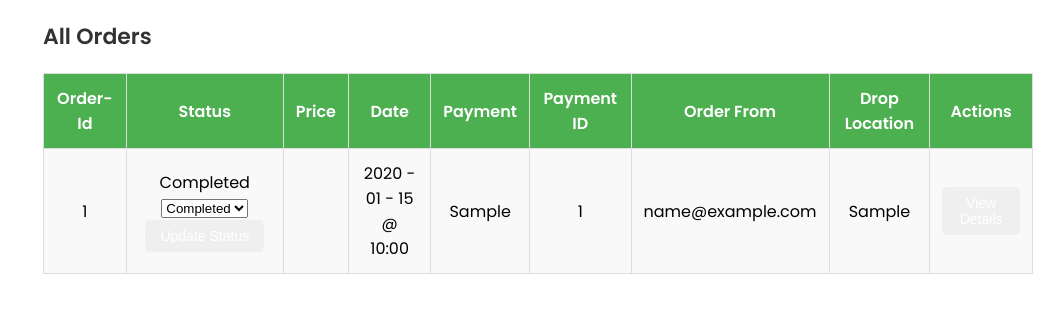
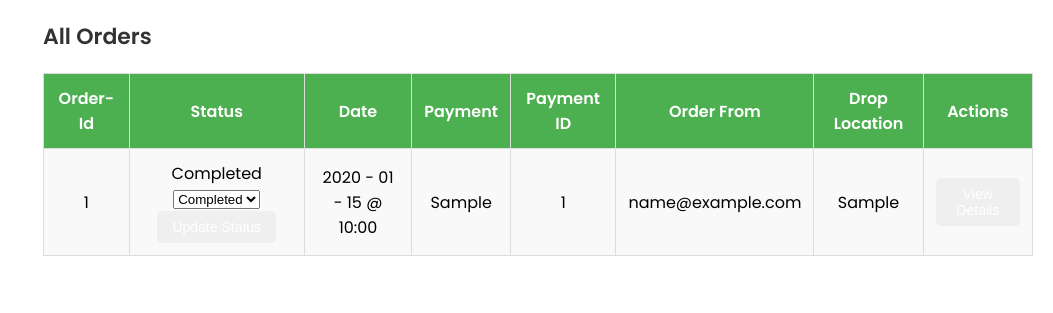
Before and after one commit to Flass23/Pharmacy, a Flask app: page /admin/orders in a window 1280 px wide. Shown: the part 95-408 px from the top of the page, without its empty margins (227-1280 px from the left). Run offline with Flask 3, Linux system fonts and the light colour scheme; a user stored in the database is signed in; tables that the repository leaves empty hold one stand-in row (values such as "Sample post"); some libraries are stand-ins or nearby versions.

Commit message:
update on menu and orders

```diff
--- a/application/admin/views.py
+++ b/application/admin/views.py
@@ -131,6 +131,7 @@
 def orders():
     form = updatestatusform()
     orders = Order.query.all()
+    #total = sum(item.product.price * item.quantity for item in orders.order_items)
     return render_template("admin/orders.html", form=form, orders=orders)
 
 
--- a/application/templates/admin/orders.html
+++ b/application/templates/admin/orders.html
@@ -38,7 +38,7 @@
                     <tr>
               <th scope="col">Order-Id</th>
               <th scope="col">Status</th>
-              <th scope="col">Price</th>
+
               <th scope="col">Date</th>
               <th scope="col">Payment</th>
               <th scope="col">Payment ID</th>
@@ -60,9 +60,6 @@
                       {{form.submit(class='btn btn-chat')}}
                     </form>
                       </td>
-
-                      <td> {{order.total}}</td>
-
                       <td>
                         {{order.create_at.strftime('%Y - %m - %d @ %H:%M') }}
                       </td>
--- a/application/templates/admin/vieworders.html
+++ b/application/templates/admin/vieworders.html
@@ -18,7 +18,6 @@
         <!-- Orders Table -->
         <section class="orders-section">
 
-      <h2>User Order</h2>
         <h2>Order Id: {{user_order.id}} </h2>
         <p> Total Cost: M{{ total }} </p>
        <p>On {{user_order.create_at.strftime('%Y - %m - %d @ %H:%M')}}</p>
```
